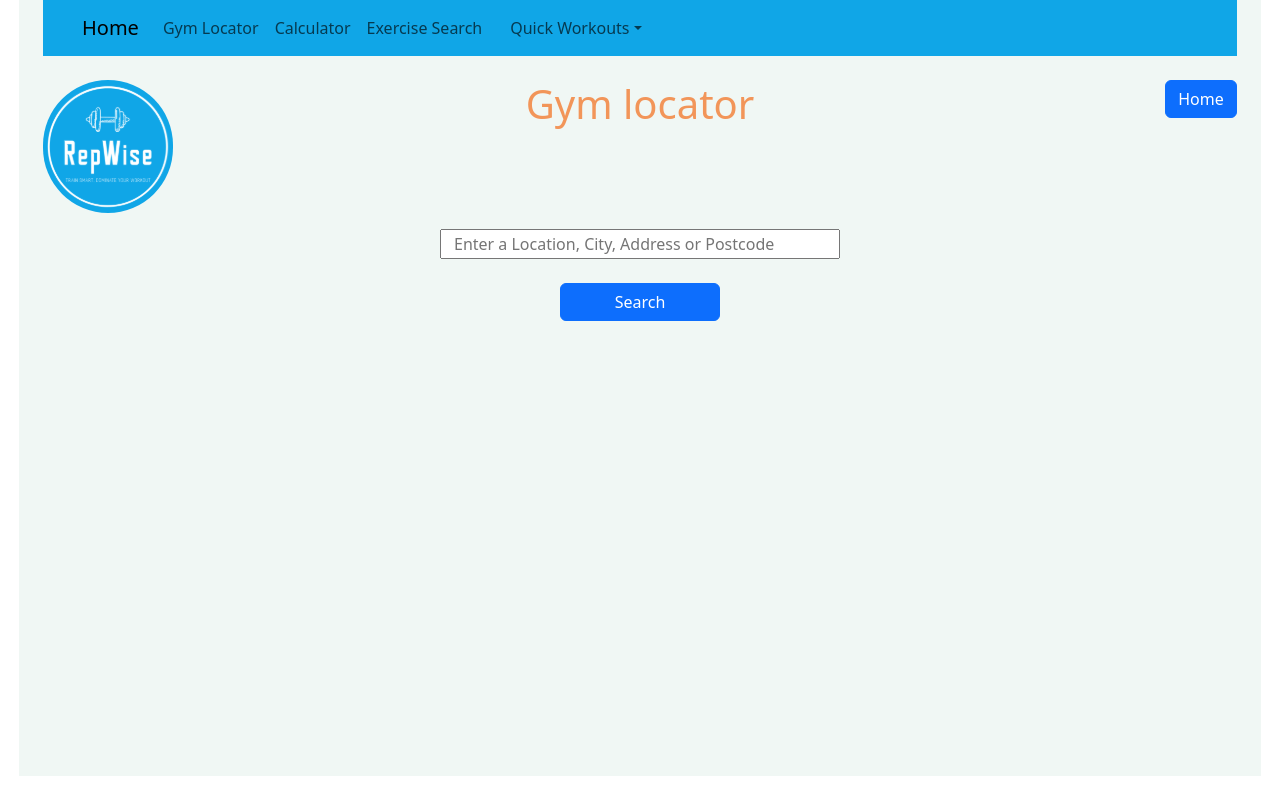
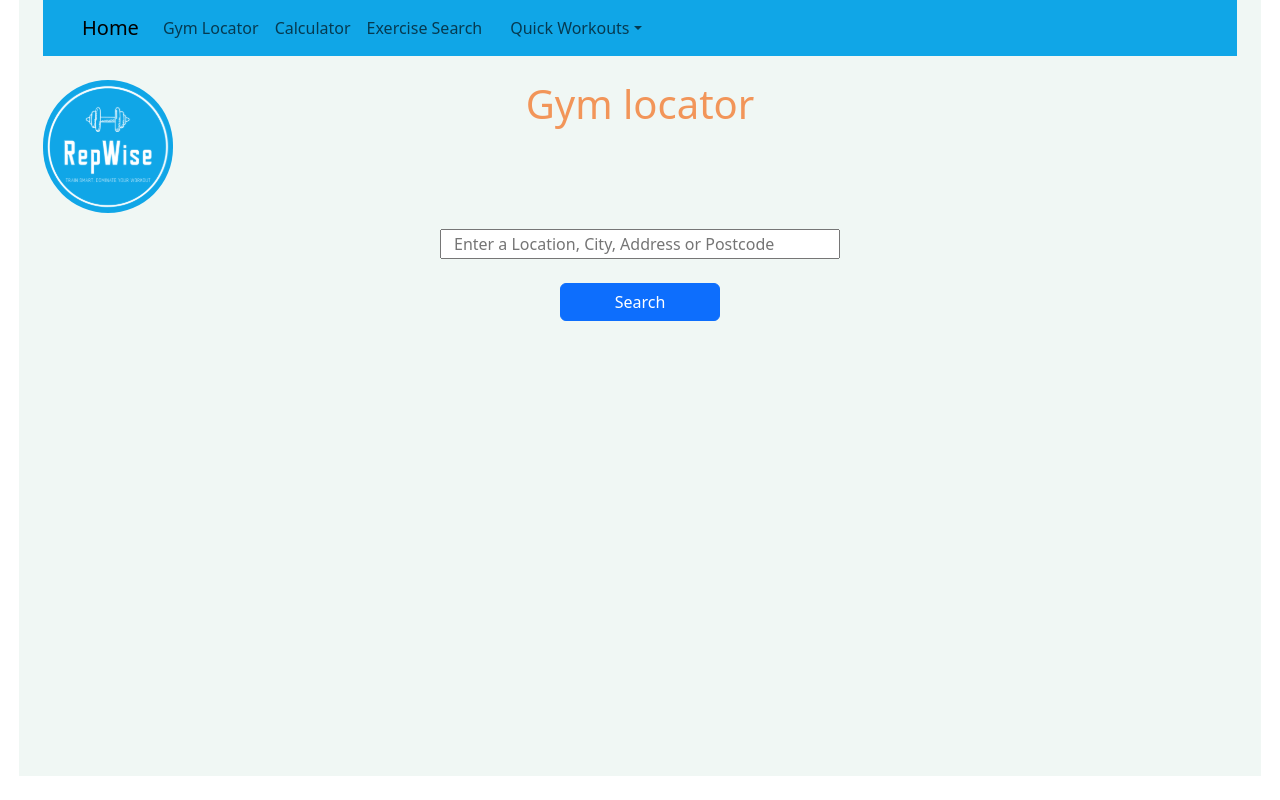
Before and after one commit to Theojeddy/Weightlifting-rep-calculator, a React (Create React App) app: page /GymLocator in a window 1280 px wide. Built offline with nearby package versions, Linux system fonts and the light colour scheme.

Commit message:
home buttons removed

```diff
--- a/src/Pages/Calculator.js
+++ b/src/Pages/Calculator.js
@@ -2,7 +2,6 @@
 
 import Dropdowns from "../Components/Dropdowns/Dropdown";
 import HeaderLogo from "../Components/Header/HeaderLogo";
-import HeaderHomeButton from "../Components/Header/HomeButton";
 import Calculations from "../Components/Calculations/Calculations";
 // import useEffect and useState
 import React, { useEffect, useState } from "react";
@@ -38,7 +37,7 @@ console.log(completedForm);
           <h1 style={{ color: "var(--Title-orange)" }}>{title}</h1>
         </div>
         <div className="col mt-4 text-end">
-          <HeaderHomeButton />
+
         </div>
       </div>
 
--- a/src/Pages/Exercise.js
+++ b/src/Pages/Exercise.js
@@ -1,6 +1,5 @@
 import React, { useEffect, useState } from "react";
 import HeaderLogo from "../Components/Header/HeaderLogo";
-import HeaderHomeButton from "../Components/Header/HomeButton";
 import { Card, Button } from "react-bootstrap";
 import Navbar from "../Components/NavBar/navbar";
 import "../App/App.css";
@@ -154,7 +153,7 @@ export default function ExerciseSearch({ title, setTitle }) {
           <h1 style={{ color: "var(--Title-orange)" }}>{title}</h1>
         </div>
         <div className="col mt-4 text-end">
-          <HeaderHomeButton />
+
         </div>
       </div>
 
--- a/src/Pages/Gym.js
+++ b/src/Pages/Gym.js
@@ -2,7 +2,6 @@ import React, { useState, useEffect } from "react";
 import axios from "axios";
 import { Card } from "react-bootstrap";
 import HeaderLogo from "../Components/Header/HeaderLogo";
-import HeaderHomeButton from "../Components/Header/HomeButton";
 import Navbar from "../Components/NavBar/navbar";
 import "../App/App.css";
 
@@ -65,7 +64,6 @@ export default function GymLocator({ title, setTitle }) {
           <h1 style={{ color: "var(--Title-orange)" }}>{title}</h1>
         </div>
         <div className="col mt-4 text-end">
-          <HeaderHomeButton />
         </div>
       </div>
 
--- a/src/Pages/Home.js
+++ b/src/Pages/Home.js
@@ -52,6 +52,7 @@ export default function Home({ title, setTitle }) {
           </h5>
         </div>
       </div>
+
 
       <div className="row mt-4 pt-5"></div>
       <div className="row mt-1 pt5">
```
